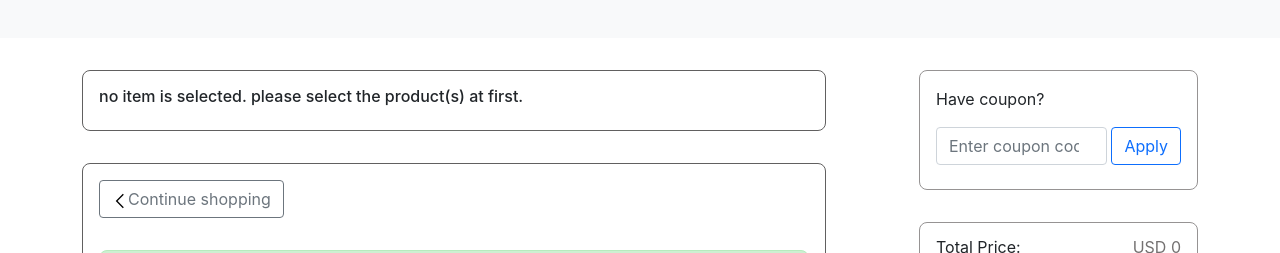
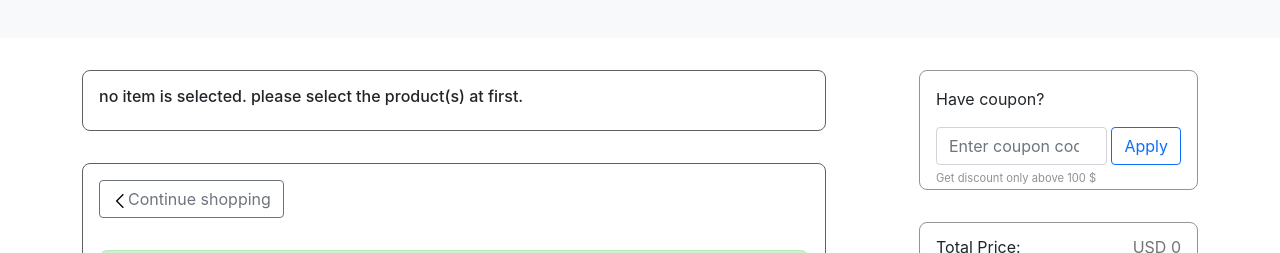
Before and after one commit to rohbdn07/e-commerceApp-React-redux, a React (Create React App) app in the folder e-commerce-website/frontend/: page /shopping-cart in a window 1280 px wide. Shown: the part 269-522 px from the top of the page. Built offline with nearby package versions, Linux system fonts and the light colour scheme.

Commit message:
line intent is corrected

```diff
--- a/e-commerce-website/frontend/src/Components/Discount/Discount.js
+++ b/e-commerce-website/frontend/src/Components/Discount/Discount.js
@@ -1,5 +1,5 @@
-import React from 'react';
-import './Discount.scss';
+import React, { useState } from "react";
+import "./Discount.scss";
 
 export default function Discount() {
   return (
@@ -9,13 +9,22 @@ export default function Discount() {
           <p>Have coupon?</p>
           <div className="search_input">
             <form className="d-flex">
-                                <input class="form-control me-1" type="search" placeholder="Enter coupon code..." aria-label="Search" />
-                                <button class="btn btn-outline-primary" type="submit">Apply</button>
+              <input
+                class="form-control me-1"
+                type="search"
+                placeholder="Enter coupon code..."
+                aria-label="Search"
+              />
+              <button class="btn btn-outline-primary" type="submit">
+                Apply
+              </button>
             </form>
           </div>
-
+        </div>
+        <div className="get_discount">
+          <p>Get discount only above 100 $</p>
         </div>
       </div>
     </>
-    )
+  );
 }
--- a/e-commerce-website/frontend/src/Components/Discount/Discount.scss
+++ b/e-commerce-website/frontend/src/Components/Discount/Discount.scss
@@ -2,9 +2,19 @@
 //     width:12rem;
 // }
 
-.discount{
-    border: 1px solid rgb(150, 147, 147);
-    border-radius: 0.5rem;
-    padding: 1rem;
-    padding-bottom: 1.5rem;
+.discount {
+  border: 1px solid rgb(150, 147, 147);
+  border-radius: 0.5rem;
+  padding: 1rem;
+  padding-bottom: 1.5rem;
+  position: relative;
+  text-align: start;
 }
+
+.get_discount {
+  position: absolute;
+  text-align: center;
+  font-size: 0.7rem;
+  opacity: 0.5;
+  padding-top: 0.3rem;
+}
```
Lines whose indentation alone changed are shown as unchanged.
